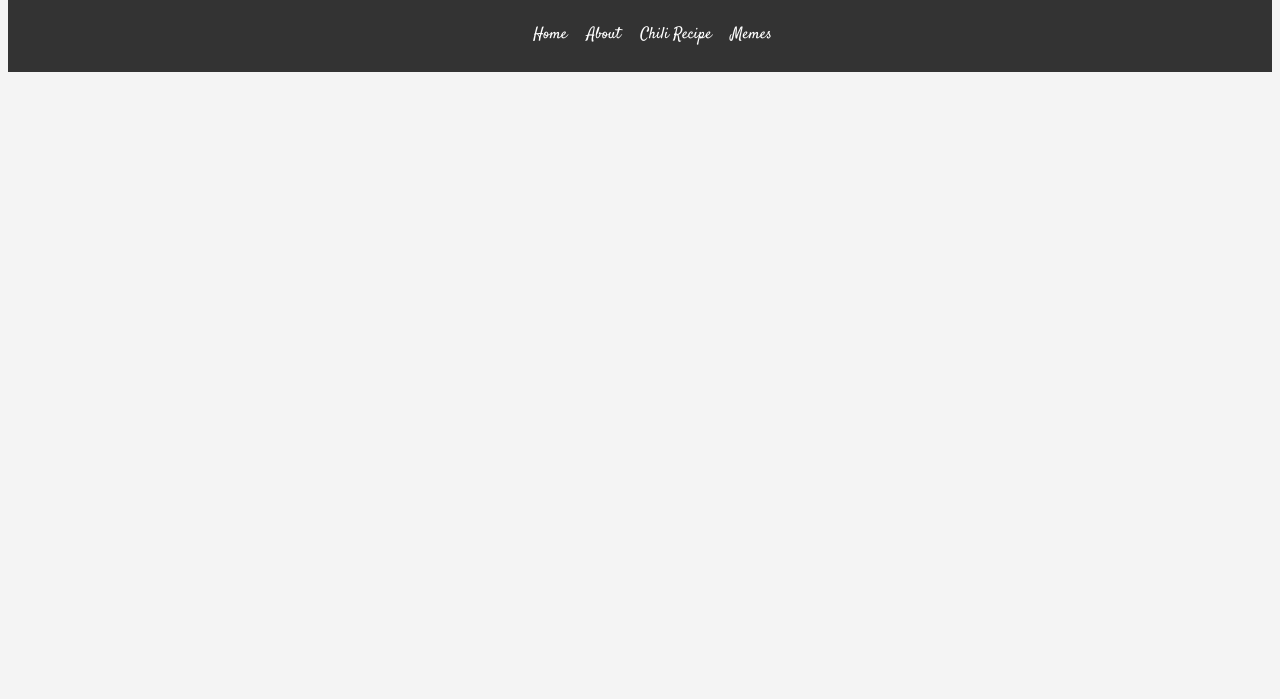
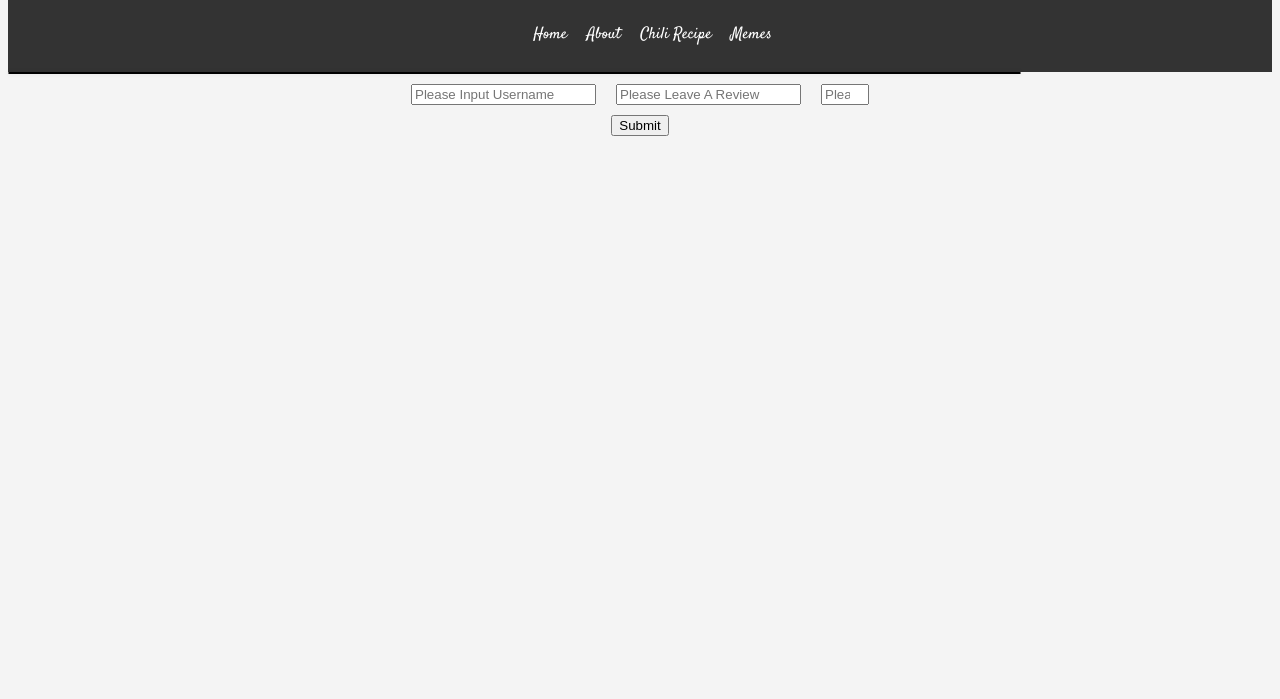
Before and after one commit to Ashtin02/CP3-Proj-Ashtin, a website: page public/HTML/comments.html in a window 1280 px wide. Shown: the part 101-800 px from the top of the page. Drawn offline with Linux system fonts and the light colour scheme.

Commit message:
Added HTML for Review Page and styled with CSS

```diff
--- a/public/HTML/comments.html
+++ b/public/HTML/comments.html
@@ -20,7 +20,18 @@
         </nav>
     </Header>
 
+    <section id="chatbox">
 
+    </section>
 
+    <div id="chatInput">
+        <input id="username" type="text" placeholder="Please Input Username">
+        <input id="message" type="text" placeholder="Please Leave A Review">
+        <input id="rating" type="number" placeholder="Please Rate My Website 1-5" min="1" max="5">
+    </div>
+
+    <div id="submitChatBtn">
+        <button id="chatBtn">Submit</button>
+    </div>
 </body>
 </html>
--- a/public/styles.css
+++ b/public/styles.css
@@ -148,12 +148,34 @@ nav ul li a{
   padding: 25px;
 }
 
-#LoadText{
+#chatbox{
+  display: flex;
+  max-width: 80%;
+  max-height: 80%;
+  border-color: #333;
+  border-radius: 25px;
+  box-shadow: 0 0 5px rgba(0,0,0,0.1);
+  border: 1px solid;
+}
+
+#chatInput{
   display: flex;
   justify-content: center;
+
 }
 
-.transparent{
-  opacity: 0%;
-  display: none;
+#username{
+  margin: 10px;
 }
+#message{
+  margin :10px;
+}
+
+#rating{
+  margin: 10px;
+}
+
+#submitChatBtn{
+  display:flex;
+  justify-content: center;
+}
```
